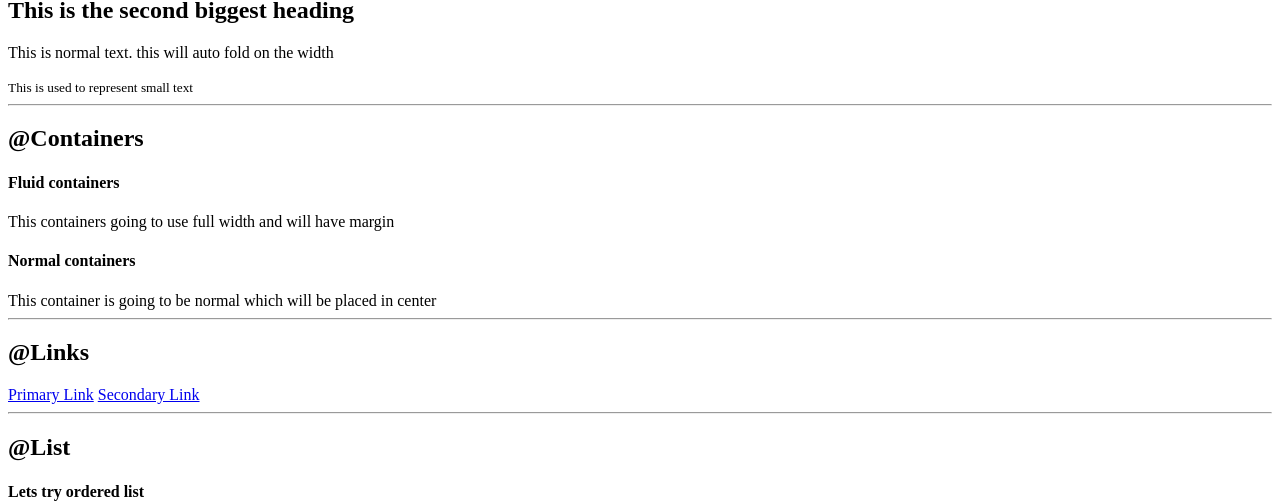
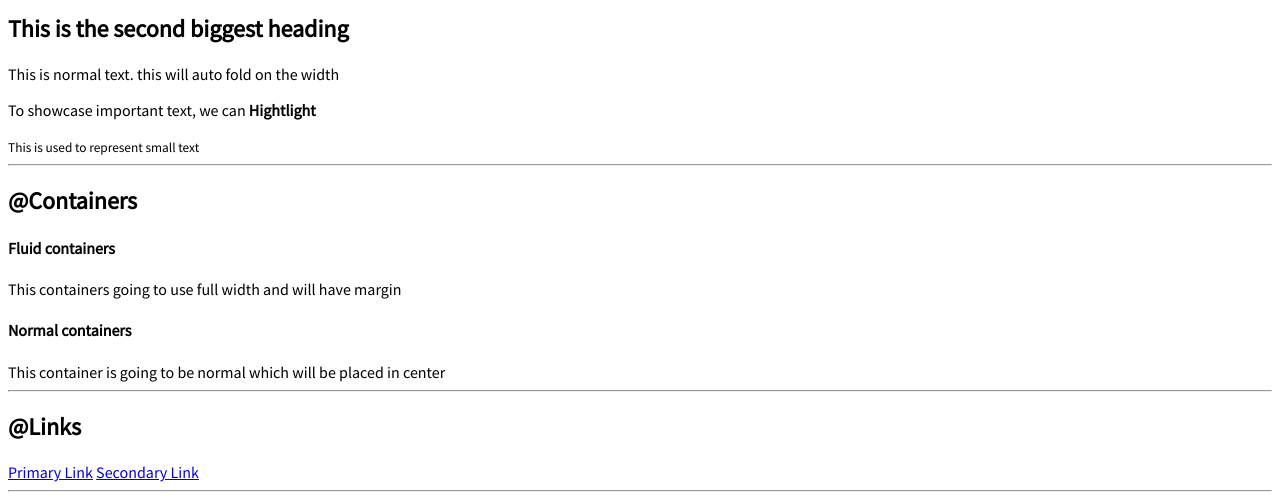
Before and after one commit to sharmivijay/MyPorfolio, a plain HTML site: page index.html in a window 1280 px wide. Shown: the part 314-817 px from the top of the page. Drawn offline with Linux system fonts and the light colour scheme.

Commit message:
typograhy

```diff
--- a/index.html
+++ b/index.html
@@ -5,7 +5,8 @@
     <meta http-equiv="X-UA-Compatible" content="IE=edge">
     <meta name="viewport" content="width=device-width, initial-scale=1.0">
     <title>Component Lib</title>
-</head>
+    <link href="styles.css" rel="stylesheet">
+    </head>
 <body>
     <h1>Sharmi's Component Library</h1>
     <div>Trying neog.camp and currently learning the level zero courses</div>
@@ -19,6 +20,7 @@
      <h1>This is the first biggest heading</h1>
      <h2>This is the second biggest heading</h2>
      <p>This is normal text. this will auto fold on the width</p>
+     <p>To showcase important text, we can <strong>Hightlight</strong> </p>
      <small>This is used to represent small text</small>
 
      <hr>
--- /dev/null
+++ b/styles.css
@@ -0,0 +1,7 @@
+/** Lets add the font type from google fonts **/
+
+@import url('https://fonts.googleapis.com/css2?family=Source+Sans+Pro:ital@0;1&display=swap');
+
+body{
+    font-family: 'Source Sans Pro', sans-serif;
+}
```
